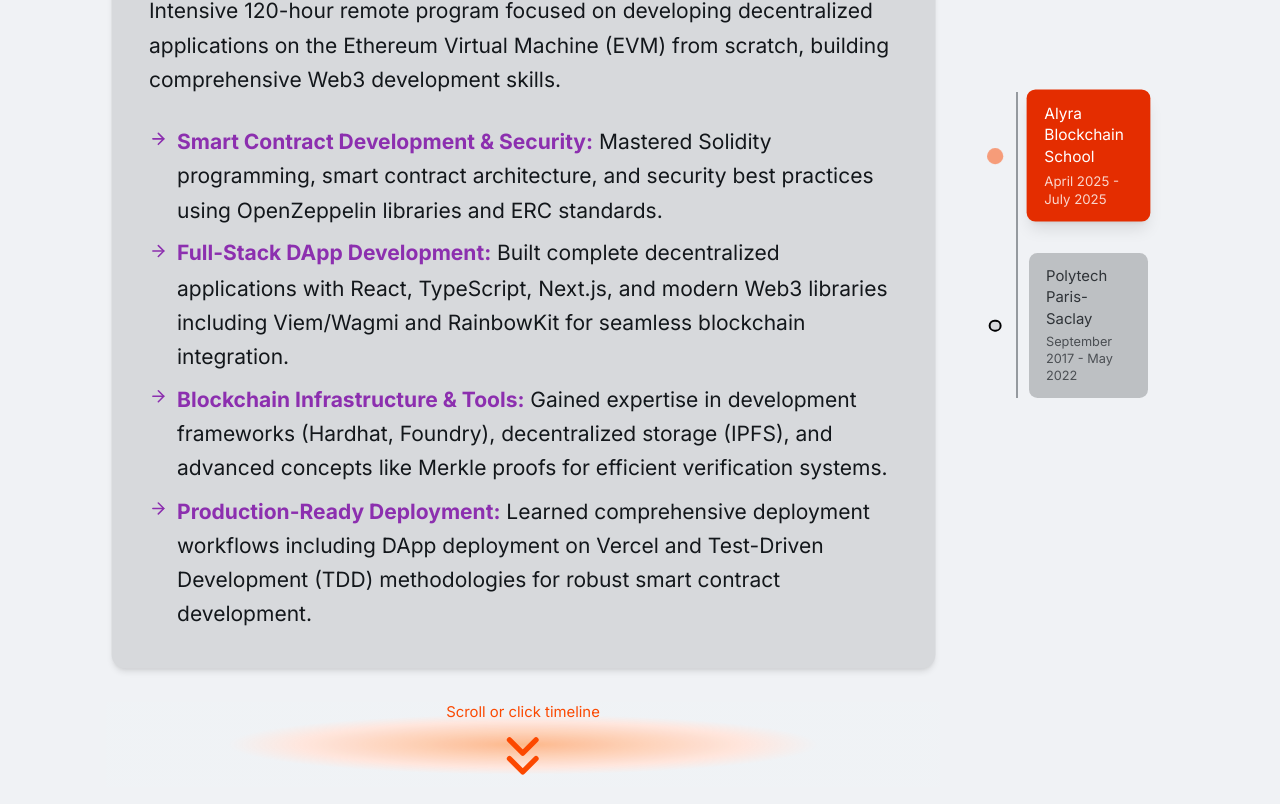
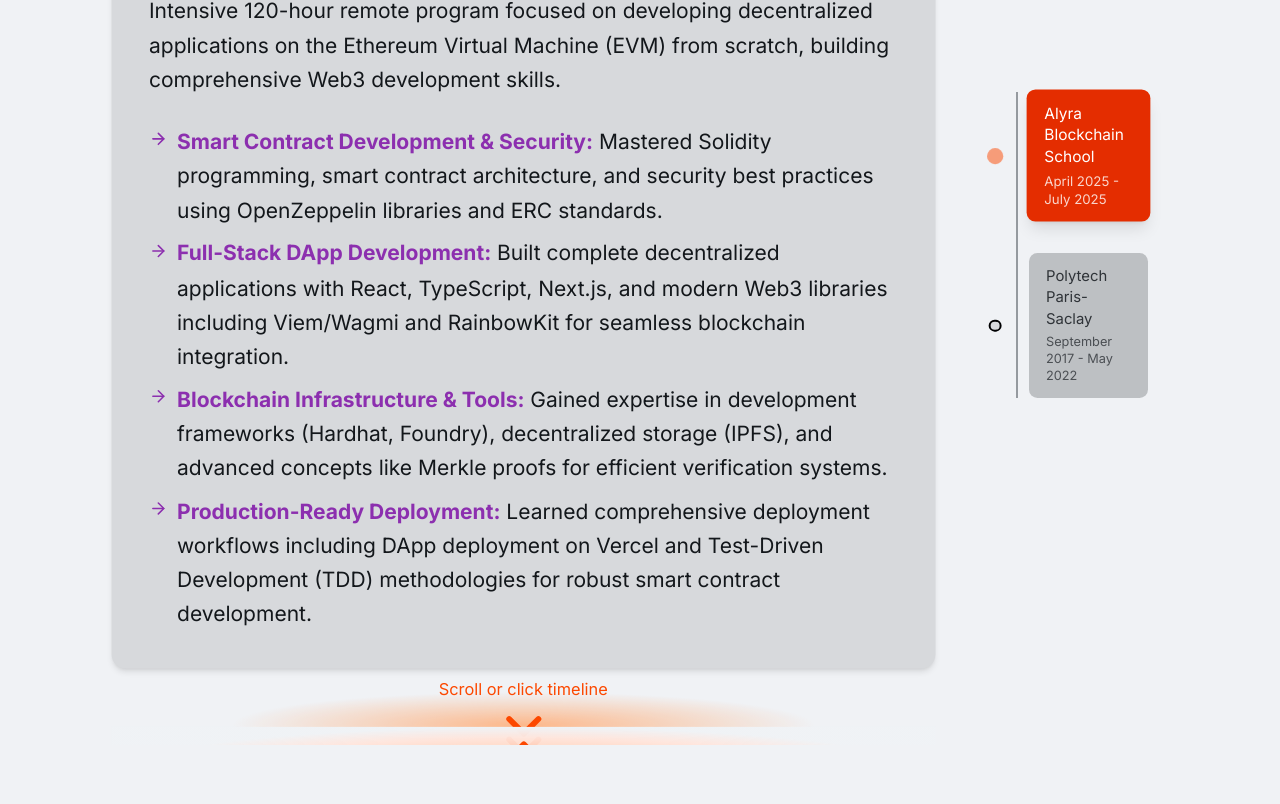
Before and after one commit to BigWess57/My-Portfolio, a Next.js app in the folder my-portfolio/: page / in a window 1280 px wide. Shown: the part 6755-7559 px from the top of the page. Built offline with nearby package versions, Linux system fonts and the light colour scheme.

Commit message:
fix build error + fix scroll indicator position

```diff
--- a/my-portfolio/components/miscelaneous/SnapScrollCarousel.tsx
+++ b/my-portfolio/components/miscelaneous/SnapScrollCarousel.tsx
@@ -5,65 +5,11 @@ import React, { useState, useRef, useEffect, useCallback } from 'react';
 
 
 
-// interface MenuProps<T> {
-//   items: T[];
-//   currentIndex: number;
-//   scrollToItem: (index: number) => void;
-//   renderNavigationButton: (item: T, index: number, isCurrent: boolean) => React.ReactNode;
-// }
-
-// const Menu = <T,>({
-//   items,
-//   currentIndex,
-//   scrollToItem,
-//   renderNavigationButton
-// }: MenuProps<T>) => (
-//   <div className="relative mr-8">
-//     {/* timeline line */}
-//     <div className="absolute timeline-line bg-neutral-600"></div>
-
-//     <div className="flex flex-row lg:flex-col gap-8 pt-7 lg:pt-0 lg:pl-7">
-//       {items.map((item, index) => (
-//         <div key={index} className="relative">
-//           {/* Timeline dot */}
-//           <div className={`absolute timeline-dot w-3 h-3 rounded-full transition-all duration-300 ${
-//             currentIndex === index
-//               ? 'bg-primary-500 border-primary-500 scale-125 animate-pulse'
-//               : 'bg-neutral-800 border-neutral-50 border-2'
-//           }`}></div>
-
-//           <button
-//             onClick={() => {
-//               scrollToItem(index);
-//             }}
-//             className={`text-left transition-all duration-300 w-full hover:translate-y-1 lg:hover:translate-x-1`}
-//           >
-//             {renderNavigationButton(item, index, currentIndex === index)}
-//           </button>
-//         </div>
-//       ))}
-//     </div>
-//   </div>
-// );
-
-
-
-// Render function for navigation buttons
-const defaultRenderNavigationButton = (exp: any, index: number, isCurrent: boolean) => (
-  <div className={`px-4 py-3 rounded-lg transition-all duration-300 ${
-    isCurrent
-      ? 'bg-primary-400 text-white shadow-lg scale-[1.04]'
-      : 'bg-neutral-700 text-neutral-300 hover:bg-neutral-600'
-  }`}>
-    <div className="font-medium text-sm">{exp.company}</div>
-    <div className="text-xs opacity-80 mt-1">{exp.period}</div>
-  </div>
-);
 
 interface SnapScrollCarouselProps<T> {
   items: T[];
   renderItem: (item: T, index: number) => React.ReactNode;
-  renderNavigationButton?: (item: T, index: number, isCurrent: boolean) => React.ReactNode;
+  renderNavigationButton: (item: T, index: number, isCurrent: boolean) => React.ReactNode;
   containerClassName?: string;
   itemClassName?: string;
   navigationClassName?: string;
@@ -75,7 +21,7 @@ interface SnapScrollCarouselProps<T> {
 function SnapScrollCarousel<T>({
   items,
   renderItem,
-  renderNavigationButton = defaultRenderNavigationButton,
+  renderNavigationButton,
   containerClassName = "overflow-y-scroll snap-y snap-mandatory max-w-5xl scrollbar-hide",
   itemClassName = "w-full flex items-center justify-center snap-center py-12",
   navigationClassName = "flex flex-col gap-4 p-6 bg-neutral-800 rounded-lg h-fit sticky top-4 min-w-[200px]",
@@ -196,6 +142,7 @@ function SnapScrollCarousel<T>({
     </div>
   );
 
+
   return (
     <div className="flex flex-col lg:flex-row items-center">
       {/* Navigation menu (if on the left) */}
@@ -204,17 +151,6 @@ function SnapScrollCarousel<T>({
 
 
       {/* Scroll container */}
-      <div className='relative'>
-        {currentIndex !== 0 && (
-          <div className="absolute top-0 h-10 left-0 right-0 transform z-10">
-            <div className="flex flex-col justify-center items-center text-primary-500 bg-radial from-primary-800/80 from-0% to-neutral-950 to-70%">
-              <div className='w-30 h-15'>
-                <ChevronsUp className="w-full h-full" />
-              </div>
-              <span className="text-sm">Scroll or click timeline</span>
-            </div>
-          </div>
-        )}
       <div
         ref={containerRef}
         className={`${containerClassName}`}
@@ -233,20 +169,33 @@ function SnapScrollCarousel<T>({
               transform: `scale(${itemScales[index]})`,
             }}
           >
+            <div className='relative'>
+              {index !== 0 && (
+                <div className="absolute -top-22 left-0 right-0 transform z-20">
+                  <div className="flex flex-col justify-center items-center text-primary-500 bg-radial from-primary-800/80 from-0% to-neutral-950 to-70%">
+                    <div className='w-30 h-15'>
+                      <ChevronsUp className="w-full h-full" />
+                    </div>
+                    <span className="text-sm">Scroll or click timeline</span>
+                  </div>
+                </div>
+              )}
+
               {renderItem(item, index)}
-            </div>
-          ))}
-        </div>
-        {currentIndex !== items.length-1 && (
-          <div className="absolute bottom-0 h-10 left-0 right-0 transform z-10">
-            <div className="flex flex-col justify-center items-center text-primary-500 bg-radial from-primary-800/80 from-0% to-neutral-950 to-50%">
+
+              {index !== items.length-1 && (
+                <div className="absolute -bottom-22 h-20 left-0 right-0 transform z-20">
+                  <div className="flex flex-col justify-center items-center text-primary-500 bg-radial from-primary-800/80 from-0% to-transparent to-50%">
                     <span className="text-sm">Scroll or click timeline</span>
                     <div className='w-30 h-15'>
-                <ChevronsDown className="w-full h-full" />
+                      <ChevronsDown className="w-full h-full"/>
                     </div>
                   </div>
                 </div>
               )}
+            </div>
+          </div>
+        ))}
       </div>
 
       {/* Navigation menu (if on the right) */}
@@ -257,60 +206,3 @@ function SnapScrollCarousel<T>({
 }
 
 export default SnapScrollCarousel;
-
-
-
-{/* menuLeft && <div className={navigationClassName}>
-       <div className="relative mr-8">
-          <div className="absolute timeline-line bg-neutral-600"></div>
-
-          <div className="flex flex-row lg:flex-col gap-8 pt-7 lg:pt-0 lg:pl-7">
-            {items.map((item, index) => (
-              <div key={index} className="relative">
-                <div className={`absolute timeline-dot w-3 h-3 rounded-full transition-all duration-300 ${
-                  currentIndex === index
-                    ? 'bg-primary-500 border-primary-500 scale-125 animate-pulse'
-                    : 'bg-neutral-800 border-neutral-50 border-2'
-                }`}></div>
-
-                <button
-                  onClick={() => {
-                    scrollToItem(index);
-                  }}
-                  className={`text-left transition-all duration-300 w-full hover:translate-y-1 lg:hover:translate-x-1`}
-                >
-                  {renderNavigationButton(item, index, currentIndex === index)}
-                </button>
-              </div>
-            ))}
-          </div>
-        </div>
-      </div> */}
-
-
-      {{/* !menuLeft && <div className={navigationClassName}>
-        <div className="relative ml-8">
-          <div className="absolute timeline-line bg-neutral-600"></div>
-
-          <div className="flex flex-row lg:flex-col gap-8 pt-7 lg:pt-0 lg:pl-7">
-            {items.map((item, index) => (
-              <div key={index} className="relative">
-                <div className={`absolute timeline-dot w-3 h-3 rounded-full transition-all duration-300 ${
-                  currentIndex === index
-                    ? 'bg-primary-500 border-primary-500 scale-125 animate-pulse'
-                    : 'bg-neutral-800 border-neutral-50 border-2'
-                }`}></div>
-
-                <button
-                  onClick={() => {
-                    scrollToItem(index);
-                  }}
-                  className={`text-left transition-all duration-300 w-full hover:translate-y-1 lg:hover:translate-x-1`}
-                >
-                  {renderNavigationButton(item, index, currentIndex === index)}
-                </button>
-              </div>
-            ))}
-          </div>
-        </div>
-      </div> */}}
--- a/my-portfolio/components/portfolio/Education.tsx
+++ b/my-portfolio/components/portfolio/Education.tsx
@@ -3,17 +3,29 @@
 import { useEffect, useRef, useState } from "react";
 
 import { Card } from "@/components/ui/card";
-import Image from "next/image";
+import Image, { StaticImageData } from "next/image";
 
 import AlyraLogo from "@/public/icons/alyra-logo.jpg";
 import PolytechLogo from "@/public/icons/polytech-logo.png";
 import { ArrowRight, ChevronDown } from "lucide-react";
 import SnapScrollCarousel from "../miscelaneous/SnapScrollCarousel";
 
-const education = [
+
+export interface Education {
+  title: string;
+  school: string;
+  period: string;
+  logo: StaticImageData;
+  logoSize: string;
+  summary: string;
+  points: Record<string, string>; // or use a more specific type
+}
+
+
+const education: Education[] = [
   {
     title: "Blockchain Developer Program",
-    company: "Alyra Blockchain School",
+    school: "Alyra Blockchain School",
     period: "April 2025 - July 2025",
     logo: AlyraLogo,
     logoSize: "w-12 h-12",
@@ -28,7 +40,7 @@ const education = [
   },
   {
     title: "Electronics and Robotic Systems Engineering",
-    company: "Polytech Paris-Saclay",
+    school: "Polytech Paris-Saclay",
     period: "September 2017 - May 2022",
     logo: PolytechLogo,
     logoSize: "w-27 h-12",
@@ -43,18 +55,30 @@ const education = [
   },
 ];
 
-const renderExperience = (edu: any, index: number) => (
+// Render function for navigation buttons
+const renderNavigationButton = (edu: Education, index: number, isCurrent: boolean) => (
+  <div className={`px-4 py-3 rounded-lg transition-all duration-300 ${
+    isCurrent
+      ? 'bg-primary-400 text-white shadow-lg scale-[1.04]'
+      : 'bg-neutral-700 text-neutral-300 hover:bg-neutral-600'
+  }`}>
+    <div className="font-medium text-sm">{edu.school}</div>
+    <div className="text-xs opacity-80 mt-1">{edu.period}</div>
+  </div>
+);
+
+const renderExperience = (edu: Education, index: number) => (
   <Card key={index} className="p-8 card-carousel gap-0">
     <div className="">
       <h3 className="text-3xl font-semibold mb-8">{edu.title}</h3>
       <div className="text-xl text-neutral-200 font-semibold flex items-center gap-2 text-muted-foreground">
         <Image
           src={edu.logo}
-          alt={`${edu.company} logo`}
+          alt={`${edu.school} logo`}
           className={`${edu.logoSize} object-contain`}
         />
         <p>
-          <span className="text-primary-300 font-serif">{edu.company}</span> | <span className="text-neutral-400">{edu.period}</span>
+          <span className="text-primary-300 font-serif">{edu.school}</span> | <span className="text-neutral-400">{edu.period}</span>
         </p>
       </div>
     </div>
@@ -120,7 +144,7 @@ const Education = () => {
         <SnapScrollCarousel
           items={education}
           renderItem={renderExperience}
-          // Optional: Customize classes if needed
+          renderNavigationButton={renderNavigationButton}
           containerClassName="h-[1000px] overflow-y-scroll snap-y snap-mandatory max-w-6xl scrollbar-hide px-10"
           itemClassName="flex h-[1000px] items-center justify-center snap-center"
           navigationClassName="flex flex-row lg:flex-col items-center justify-center gap-10 p-6 rounded-lg h-fit sticky top-4 min-w-[200px]"
@@ -129,37 +153,6 @@ const Education = () => {
           menuLeft={false}
         />
 
-        {/* {education.map((edu, index) => (
-          <Card key={index} className="p-8 card-hover group gap-0">
-            <div className="">
-              <h3 className="text-3xl font-semibold mb-8">{edu.title}</h3>
-              <div className="text-xl text-neutral-200 font-semibold flex items-center gap-2 text-muted-foreground">
-                <Image
-                  src={edu.logo}
-                  alt={`${edu.company} logo`}
-                  className={`${edu.logoSize} object-contain`}
-                />
-                <p>
-                  <span className="text-primary-300 font-serif">{edu.company}</span> | <span className="text-neutral-400">{edu.period}</span>
-                </p>
-              </div>
-            </div>
-
-            <div className="flex flex-col gap-6">
-              <p className="text-lg text-neutral-200 leading-relaxed">{edu.summary}</p>
-              <ul className="text-lg text-neutral-200 leading-relaxed list-inside space-y-2">
-                {Object.entries(edu.points).map(([header, description], i) => (
-                  <li key={i} className="flex">
-                    <ArrowRight className="text-secondary-400 w-4 h-4 mr-2 mt-1 shrink-0" />
-                    <div>
-                      <strong className="text-secondary-400">{header}:</strong> {description}
-                    </div>
-                  </li>
-                ))}
-              </ul>
-            </div>
-          </Card>
-        ))} */}
       </div>
     </section>
   );
--- a/my-portfolio/components/portfolio/KeyExperiences.tsx
+++ b/my-portfolio/components/portfolio/KeyExperiences.tsx
@@ -2,15 +2,27 @@
 import { useEffect, useRef, useState } from "react";
 import { Card } from "@/components/ui/card";
 
-import Image from "next/image";
+import Image, { StaticImageData } from "next/image";
 
 import IMDSLogo from "@/public/icons/IMDS-6-300x163.jpg";
 import DOGALogo from "@/public/icons/doga.jpg";
 import BabylissLogo from "@/public/icons/babyliss-logo.png";
-import { ArrowRight, ChevronDown } from "lucide-react";
+import { ArrowRight } from "lucide-react";
 import SnapScrollCarousel from "../miscelaneous/SnapScrollCarousel";
 
-const experiences = [
+
+export interface Experience {
+  title: string;
+  company: string;
+  period: string;
+  logo: StaticImageData;
+  logoSize: string;
+  summary: string;
+  points: Record<string, string>; // or use a more specific type
+}
+
+
+const experiences: Experience[] = [
   {
     title: "Programmer Analyst",
     company: "IMDS Software",
@@ -58,7 +70,20 @@ const experiences = [
   },
 ];
 
-const renderExperience = (exp: any, index: number) => (
+
+// Render function for navigation buttons
+const renderNavigationButton = (exp: Experience, index: number, isCurrent: boolean) => (
+  <div className={`px-4 py-3 rounded-lg transition-all duration-300 ${
+    isCurrent
+      ? 'bg-primary-400 text-white shadow-lg scale-[1.04]'
+      : 'bg-neutral-700 text-neutral-300 hover:bg-neutral-600'
+  }`}>
+    <div className="font-medium text-sm">{exp.company}</div>
+    <div className="text-xs opacity-80 mt-1">{exp.period}</div>
+  </div>
+);
+
+const renderExperience = (exp: Experience, index: number) => (
   <Card key={index} className="p-8 card-carousel gap-0 ">
     <div className="">
       <h3 className="text-3xl font-semibold mb-8">{exp.title}</h3>
@@ -137,7 +162,7 @@ const KeyExperiences = () => {
         <SnapScrollCarousel
           items={experiences}
           renderItem={renderExperience}
-          // Optional: Customize classes if needed
+          renderNavigationButton={renderNavigationButton}
           containerClassName="h-[1000px] overflow-y-scroll snap-y snap-mandatory max-w-6xl scrollbar-hide px-10"
           itemClassName="flex h-[1000px] items-center justify-center snap-center"
           navigationClassName="flex flex-row lg:flex-col items-center justify-center gap-10 p-6 rounded-lg h-fit sticky top-4 min-w-[200px]"
```
Lines whose indentation alone changed are shown as unchanged.
